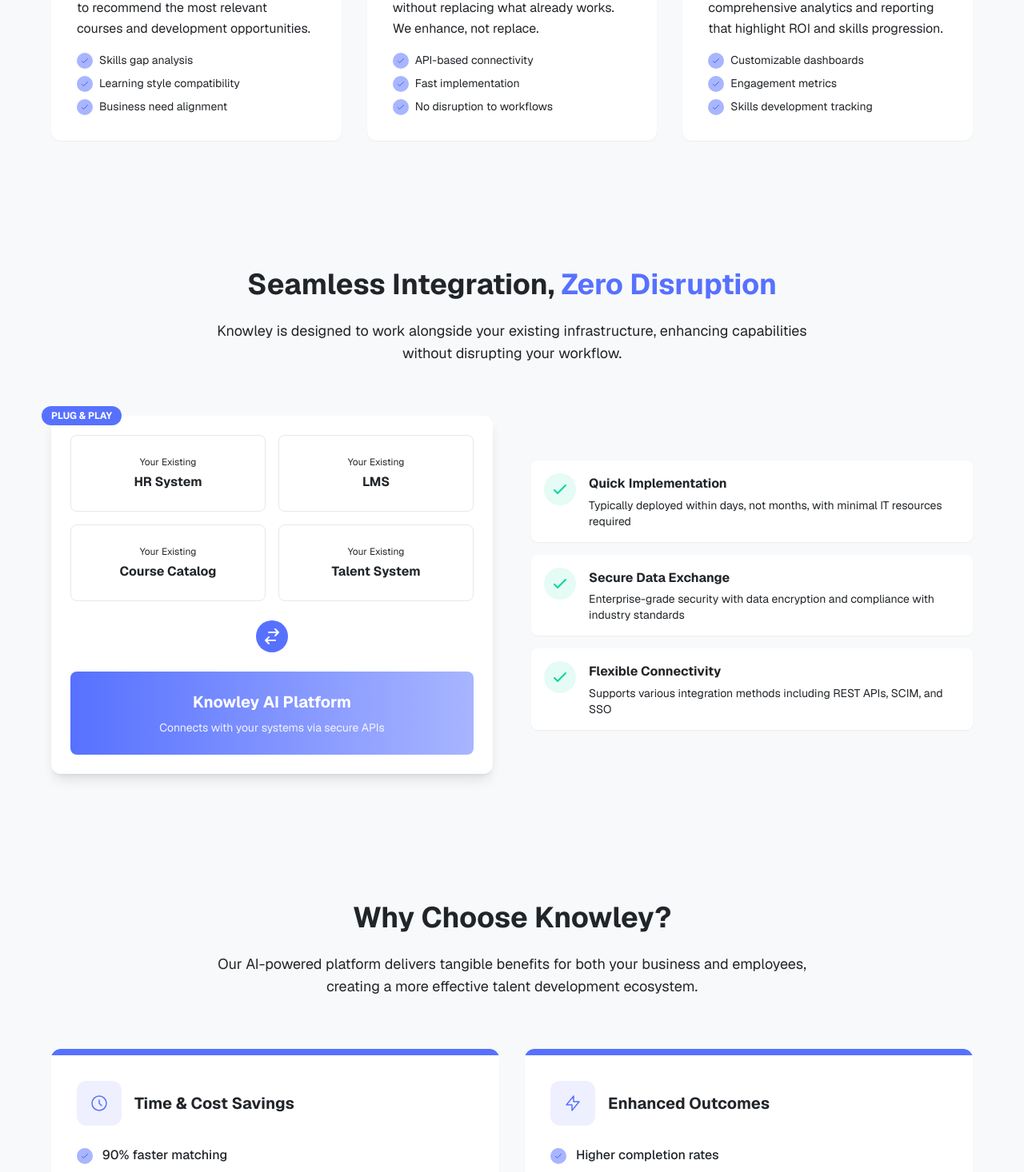
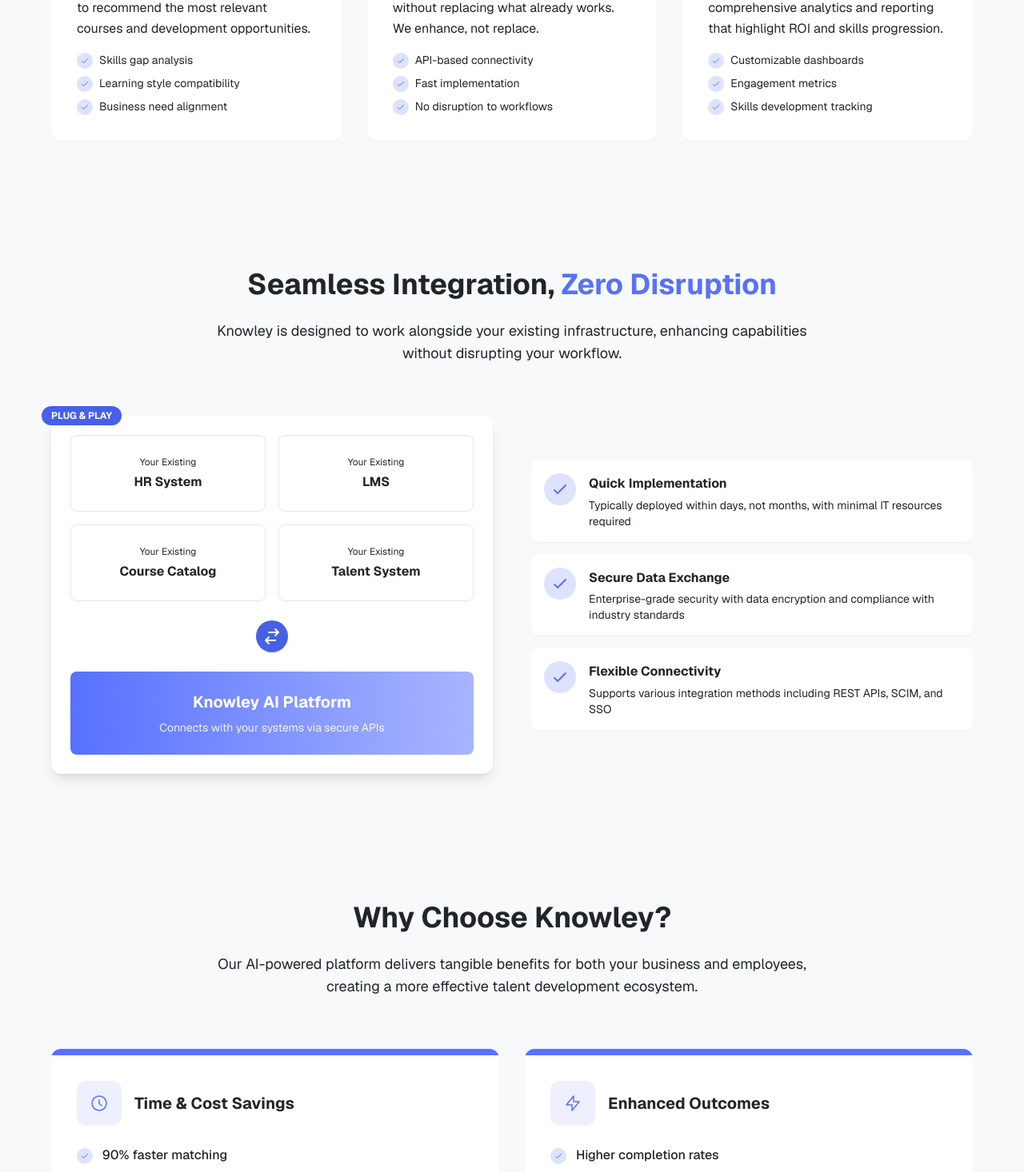
Before and after one commit to Grihladin/knowley_landing_page, a Next.js app: page / in a window 1280 px wide. Shown: the part 1220-2686 px from the top of the page at 80% size. Built offline with nearby package versions, Linux system fonts and the light colour scheme.

Commit message:
fixed acceasbily issue form google now it 100 also fixed some misses with colors

```diff
--- a/app/BenefitCard.tsx
+++ b/app/BenefitCard.tsx
@@ -25,9 +25,9 @@
             key={idx}
             className="flex items-start gap-3"
           >
-            <div className="flex-shrink-0 w-5 h-5 rounded-full bg-primary-light flex items-center justify-center mt-1">
+            <div className="flex-shrink-0 w-5 h-5 rounded-full bg-primary/20 flex items-center justify-center mt-1">
               <svg
-                className="w-3 h-3 text-primary-dark"
+                className="w-3 h-3 text-primary"
                 fill="none"
                 viewBox="0 0 24 24"
                 stroke="currentColor"
--- a/app/FeatureCard.tsx
+++ b/app/FeatureCard.tsx
@@ -23,9 +23,9 @@
             key={idx}
             className="flex items-center gap-2"
           >
-            <div className="flex-shrink-0 w-5 h-5 rounded-full bg-primary-light flex items-center justify-center">
+            <div className="flex-shrink-0 w-5 h-5 rounded-full bg-primary/20 flex items-center justify-center">
               <svg
-                className="w-3 h-3 text-primary-dark"
+                className="w-3 h-3 text-primary"
                 fill="none"
                 viewBox="0 0 24 24"
                 stroke="currentColor"
--- a/app/IntegrationSection.tsx
+++ b/app/IntegrationSection.tsx
@@ -26,7 +26,7 @@
         <div className="flex flex-col md:flex-row items-center gap-12">
           <div className="md:w-1/2">
             <div className="relative bg-white p-6 rounded-xl shadow-lg">
-              <div className="absolute -top-3 -left-3 bg-primary text-white text-xs font-bold py-1 px-3 rounded-full">
+              <div className="absolute -top-3 -left-3 bg-primary-dark text-white text-xs font-bold py-1 px-3 rounded-full">
                 PLUG & PLAY
               </div>
               <div className="grid grid-cols-2 gap-4 mb-6">
@@ -47,7 +47,7 @@
                 )}
               </div>
               <div className="flex justify-center mb-6">
-                <div className="bg-primary text-white rounded-full w-10 h-10 flex items-center justify-center">
+                <div className="bg-primary-dark text-white rounded-full w-10 h-10 flex items-center justify-center">
                   <svg
                     xmlns="http://www.w3.org/2000/svg"
                     className="h-6 w-6"
@@ -96,7 +96,7 @@
                   key={index}
                   className="flex items-start gap-4 p-4 bg-white rounded-lg shadow-sm"
                 >
-                  <div className="bg-success/10 rounded-full p-2 text-success">
+                  <div className="bg-primary/20 rounded-full p-2 text-primary">
                     <svg
                       xmlns="http://www.w3.org/2000/svg"
                       className="h-6 w-6"
```
